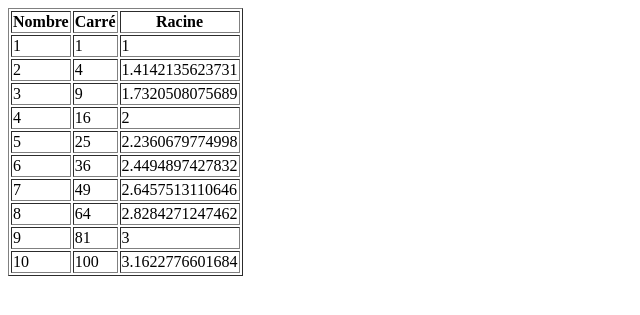
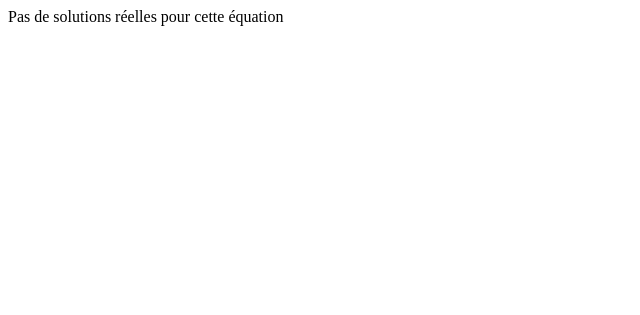
Before and after one commit to Ahmed-Rs/PHP-MYSQL, a PHP site: page / in a window 1280 px wide. Shown: the top 315 px of the page, without its empty margins (0-640 px from the left). Run offline with PHP 8.4, Linux system fonts and the light colour scheme.

Commit message:
Exercice fonctions racines

```diff
--- a/index.php
+++ b/index.php
@@ -1,70 +1,51 @@
 <?php
 
-// PROJET # 1
+// FONCTION
+
+// DEFINIR UNE FCT : LES RACINES D'UNE EQUATION
+// ax²+bx+c
+
+
+$a;
+$b;
+$c;
+
+
+function delta($a, $b, $c) {
+	$resultat = pow($b, 2) - (4 * $a * $c);
+	return "$resultat";
+
+}
+
+
+function racine($a, $b, $c) {
+	$del = delta($a, $b, $c);
+	if ($a == 0) {
+		echo "La division par 0 n'est pas autorisée.";
+		exit;
+	}
+
+	if ($del < 0) {
+		echo "Pas de solutions réelles pour cette équation";
+
+	} elseif ($del == 0) {
+		$s0 = (-(($b) / (2 * $a)));
+		echo "La solution de cette équation est S = ".$s0.".";
+
+	} elseif ($del > 0) {
+		$s1 = (-($b - sqrt($del)) / (2 * $a));
+		$s2 = (-($b + sqrt($del)) / (2 * $a));
+		echo "Les solutions de cette équation sont S1 = : ".$s1." et S2 = ".$s2.".";
+	}
+
+
+}
+
+racine(5, -1, 7);
 
 
 
 
-echo '<table border>
-
-	<tr>
-	<th>Nombre</th>
-	<th>Carré</th>
-	<th>Racine</th>
-	</tr>
-
-';
-
-
-for ($i = 1; $i <= 10; $i++) {
-
-	echo '<tr>
-		<td>'.$i.'</td>
-		<td>'.pow($i, 2).'</td>
-		<td>'.sqrt($i).'</td>
-	</tr>';
-
-}
-
-
-echo '</table>';
-
-
-// echo '
-// 	<table border style="border-collapse: collapse">
-// 		<tr>
-// 			<th></th>
-// 			<th>1</th>
-// 			<th>2</th>
-// 			<th>3</th>
-// 			<th>4</th>
-// 			<th>5</th>
-// 			<th>6</th>
-// 			<th>7</th>
-// 			<th>8</th>
-// 			<th>9</th>
-// 			<th>10</th>
-// 		</tr>
-
-// ';
-
-
-
-
-// for ($i = 1; $i <= 10; $i++) {
-
-// 	echo '<tr><th>'.$i.'</th>';
-
-// 	for ($j = 1; $j <= 10; $j++) {
-
-
-// 		echo '<td>'.$i*$j.'</td>';
-
-// 	}
-
-// 	echo "</tr>";
-// }
-
 
 
 ?>
```
